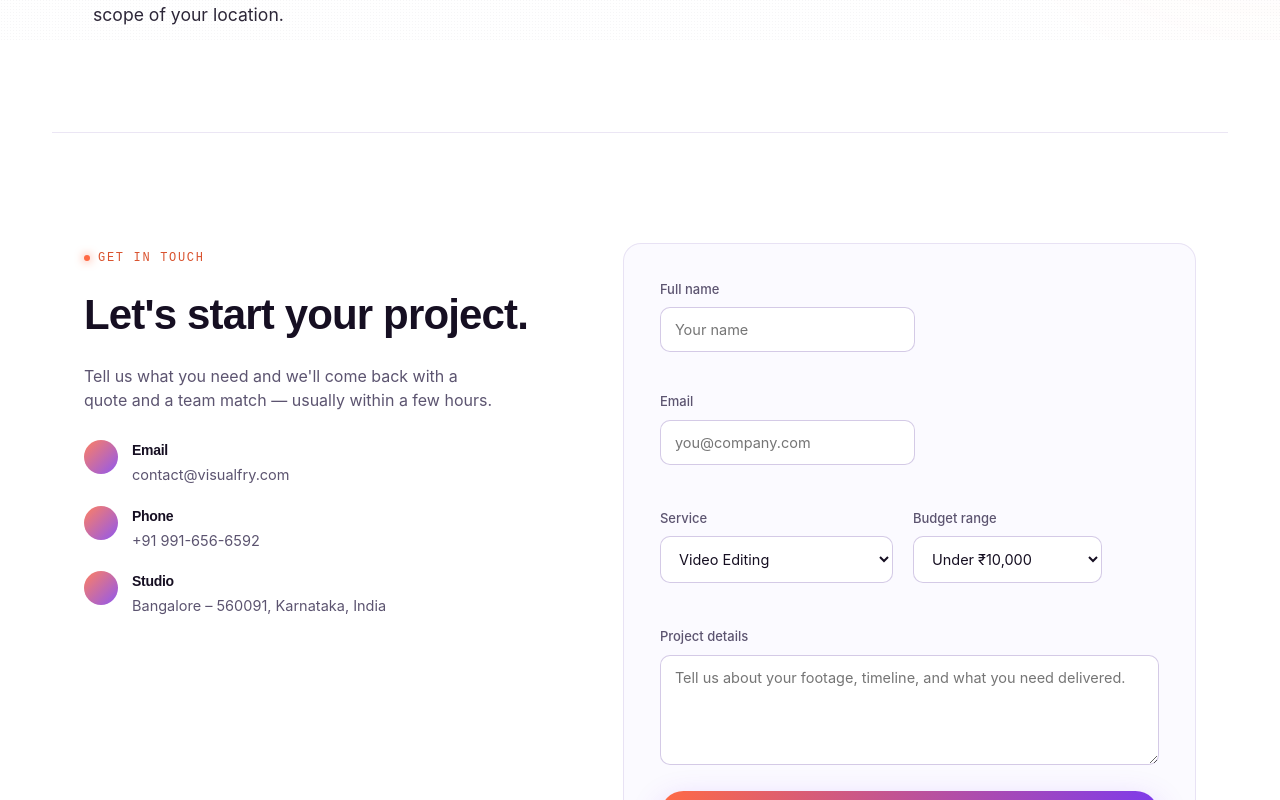
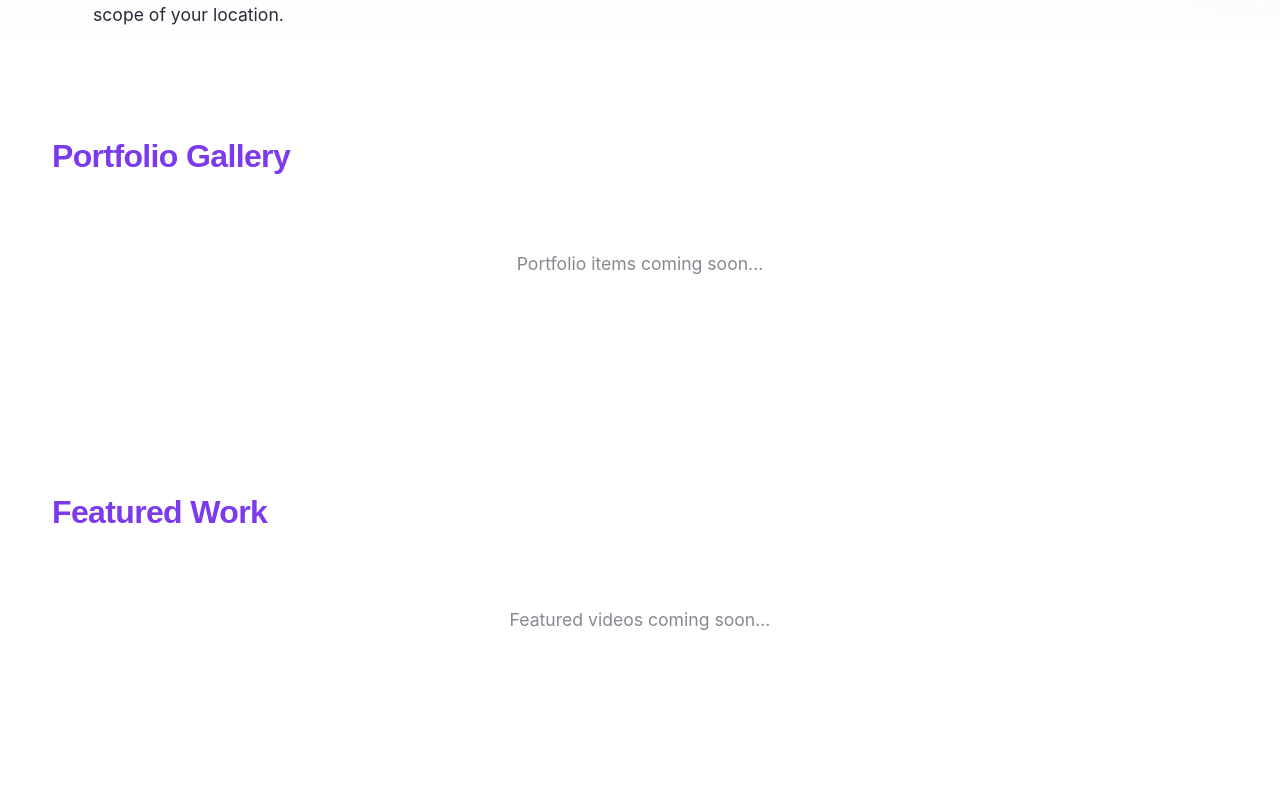
Before and after one commit to Madhan7475/visualfry-website, a React (Vite) app in the folder visualfry-studio-react/: page /services/drone-video in a window 1280 px wide. Shown: the part 760-1560 px from the top of the page. Built offline with nearby package versions, Linux system fonts and the light colour scheme.

Commit message:
Fix: Show gallery sections on all service pages with placeholders

```diff
--- a/visualfry-studio-react/src/pages/ServiceDetail.jsx
+++ b/visualfry-studio-react/src/pages/ServiceDetail.jsx
@@ -55,9 +55,9 @@ const ServiceDetail = () => {
         </div>
 
         {/* Image Gallery Section */}
-        {service.gallery?.images && service.gallery.images.length > 0 && (
         <div className="gallery-section reveal" style={{ marginBottom: '60px' }}>
           <h2 style={{ marginBottom: '30px', fontSize: '2rem', color: 'var(--violet)' }}>Portfolio Gallery</h2>
+          {service.gallery?.images && service.gallery.images.length > 0 ? (
             <div style={{
               display: 'grid',
               gridTemplateColumns: 'repeat(auto-fill, minmax(300px, 1fr))',
@@ -78,13 +78,24 @@ const ServiceDetail = () => {
                 />
               ))}
             </div>
+          ) : (
+            <div style={{
+              padding: '40px',
+              textAlign: 'center',
+              borderRadius: '16px',
+              border: '1px dashed rgba(255,255,255,0.2)',
+              opacity: 0.5,
+              fontSize: '1.1rem'
+            }}>
+              Portfolio items coming soon...
             </div>
           )}
+        </div>
 
         {/* Video Gallery Section */}
-        {service.gallery?.videos && service.gallery.videos.length > 0 && (
         <div className="video-section reveal" style={{ marginBottom: '60px' }}>
           <h2 style={{ marginBottom: '30px', fontSize: '2rem', color: 'var(--violet)' }}>Featured Work</h2>
+          {service.gallery?.videos && service.gallery.videos.length > 0 ? (
             <div style={{
               display: 'grid',
               gridTemplateColumns: 'repeat(auto-fill, minmax(450px, 1fr))',
@@ -108,8 +119,19 @@ const ServiceDetail = () => {
                 </div>
               ))}
             </div>
+          ) : (
+            <div style={{
+              padding: '40px',
+              textAlign: 'center',
+              borderRadius: '16px',
+              border: '1px dashed rgba(255,255,255,0.2)',
+              opacity: 0.5,
+              fontSize: '1.1rem'
+            }}>
+              Featured videos coming soon...
             </div>
           )}
+        </div>
 
         <ContactForm />
       </div>
```
Lines whose indentation alone changed are shown as unchanged.
